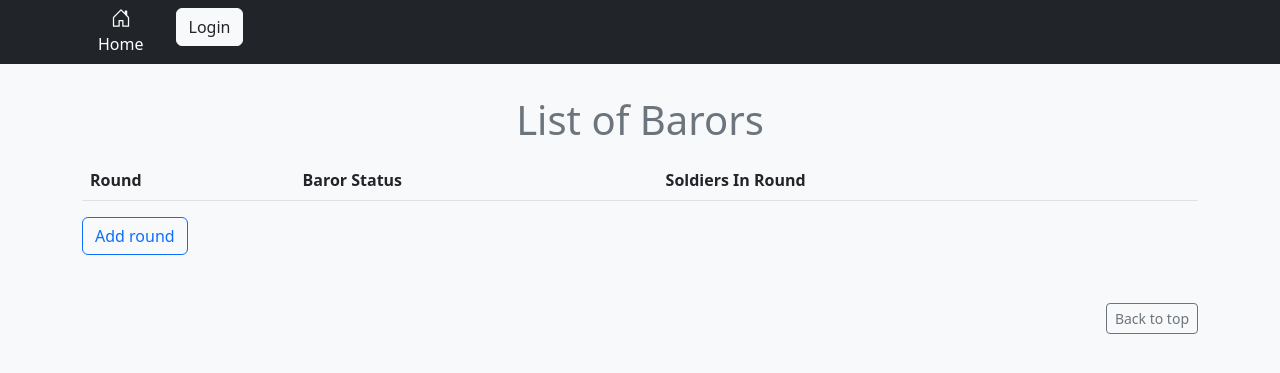
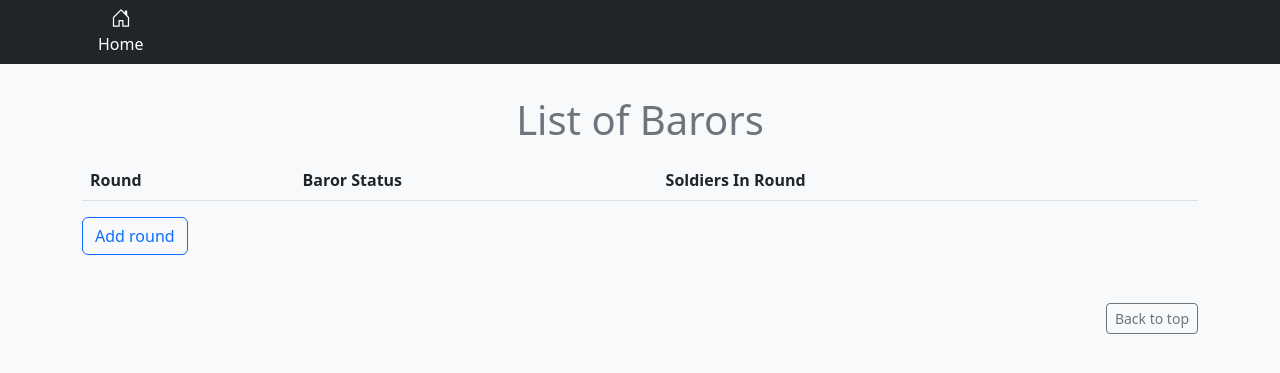
Before and after one commit to AmitHauzer/gibush-management, a Django app: page /barors/ in a window 1280 px wide. Shown: the top 373 px of the page. Run offline with Django 4.2, Linux system fonts and the light colour scheme; data that the repository does not hold is empty.

Commit message:
removed the Login button

```diff
--- a/templates/include/navbar.html
+++ b/templates/include/navbar.html
@@ -49,9 +49,9 @@
               <button class="btn btn-secendry-light ">Logout</button>
             </a>
           </li> -->
-          <div class="nav-link">
+          <!-- <div class="nav-link">
             <button type="button" class="btn btn-light text-dark me-2">Login</button>
-          </div>
+          </div> -->
         </ul>
       </div>
     </div>
```
